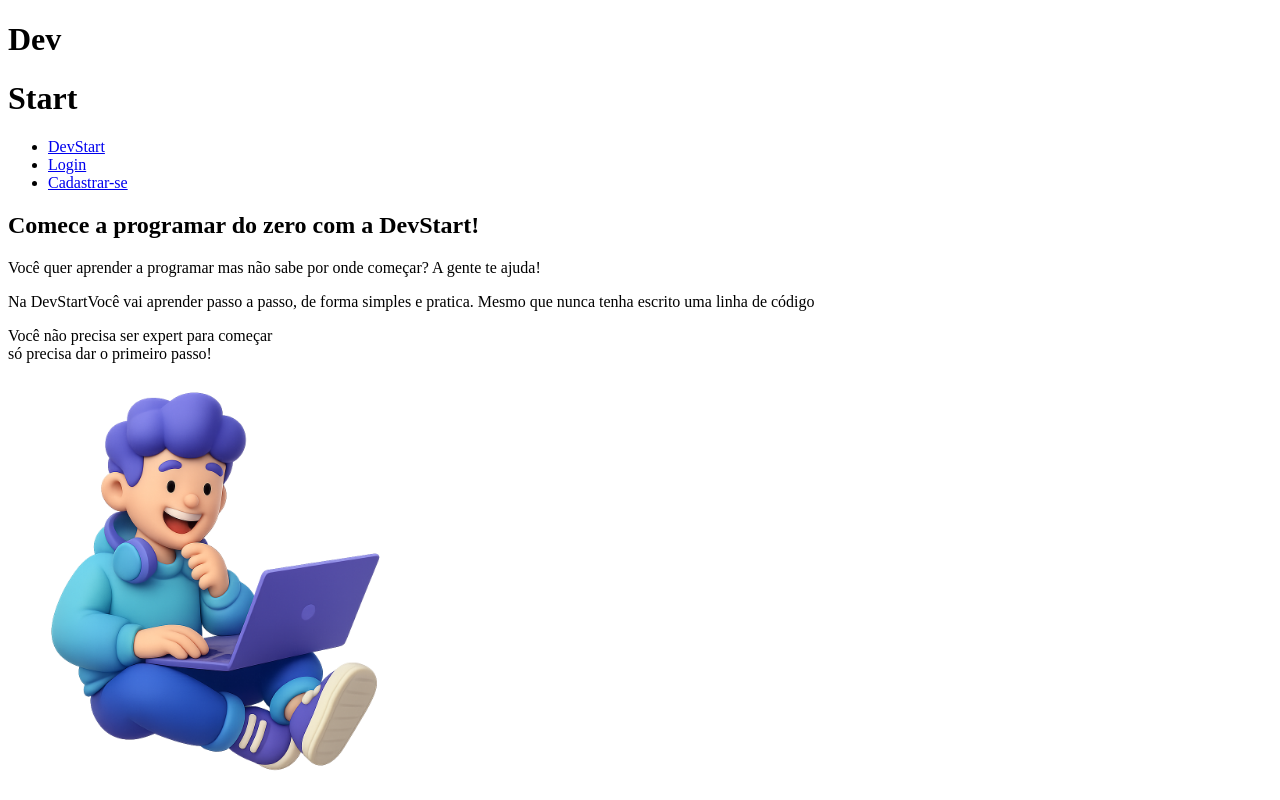
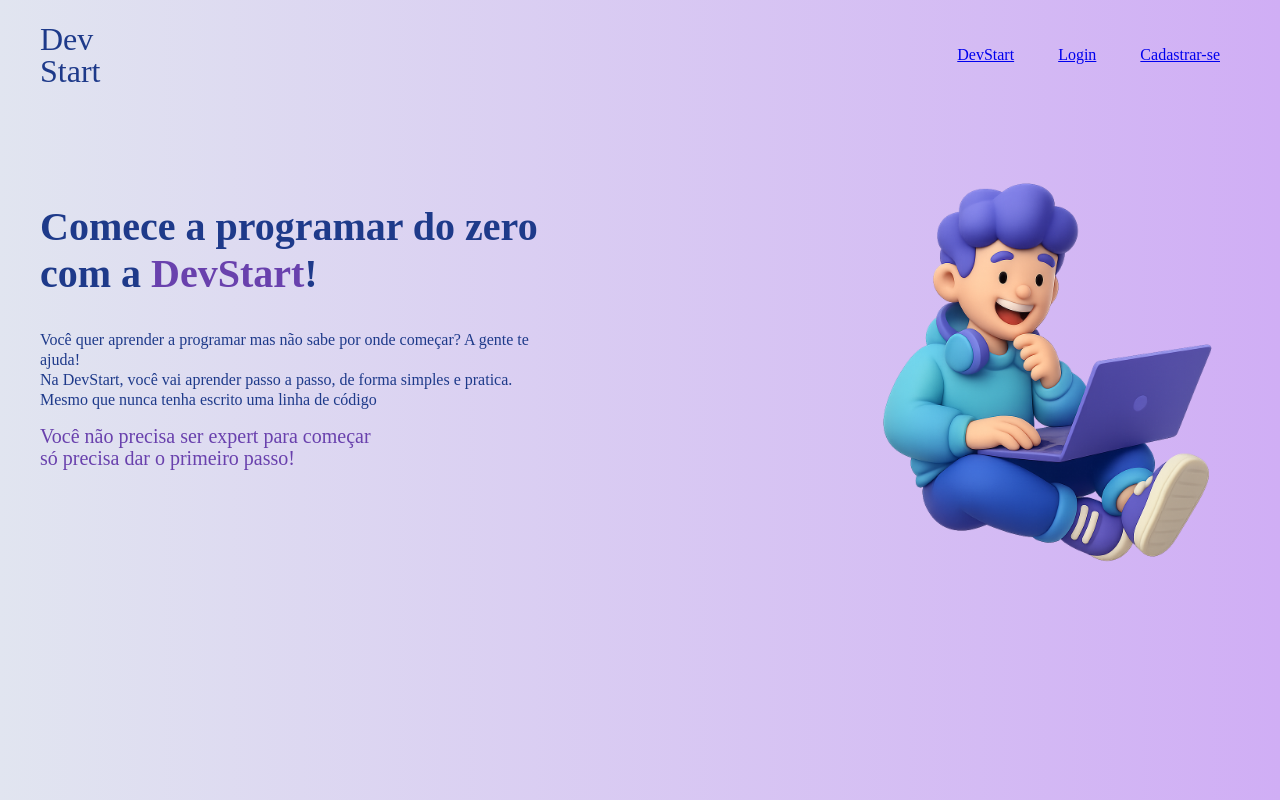
Before and after one commit to caiocrv/educacaoDigital, a Flask app: page / in a window 1280 px wide. Run offline with Flask 3, Linux system fonts and the light colour scheme.

Commit message:
Style landing

```diff
--- a/plataformaEducacaoDigital/static/style.css
+++ b/plataformaEducacaoDigital/static/style.css
@@ -0,0 +1,53 @@
+body {
+    background:linear-gradient(to right, #e1e5f0, #d0aef5);
+    color: #1e3a8a;
+    max-width: 1200px;
+    margin: 0 auto;
+    padding: 10px;
+}
+
+header {
+    display: flex;
+    flex-direction: row;
+    justify-content: space-between;
+    align-items: center;
+}
+
+#title{
+    flex-direction: column;
+    line-height: 10px;
+}
+
+li{
+    display: inline-block;
+    margin: 20px;
+}
+
+h1{
+    font-weight: 200;
+}
+
+main{
+    display: flex;
+    flex-direction: row;
+    justify-content: space-between;
+    margin-top: 70px;
+}
+
+h2{
+    font-size: 2.5rem;
+    color: #1e3a8a;
+}
+
+span{
+    color: #6941ad;
+}
+
+#paragrafo{
+    font-size: 20px;
+}
+
+p{
+    line-height: 20px;
+    max-width: 500px;
+}
--- a/plataformaEducacaoDigital/templates/landingPage.html
+++ b/plataformaEducacaoDigital/templates/landingPage.html
@@ -8,7 +8,7 @@
 </head>
 <body>
   <header>
-    <div>
+    <div id="title">
       <h1>Dev</h1>
       <h1>Start</h1>
     </div>
@@ -22,10 +22,9 @@
 
   <main>
     <aside>
-      <h1>Comece a programar do zero com a <span>DevStart</span>!</h1>
-      <p>Você quer aprender a programar mas não sabe por onde começar? A gente te ajuda!</p>
-      <p>Na <span>DevStart</span>Você vai aprender passo a passo, de forma simples e pratica. Mesmo que nunca tenha escrito uma linha de código</p>
-      <p>Você não precisa ser expert para começar <br> só precisa dar o primeiro passo!</p>
+      <h2>Comece a programar do zero <br>com a <span>DevStart</span>!</h2>
+      <p>Você quer aprender a programar mas não sabe por onde começar? A gente te ajuda!<br>Na DevStart, você vai aprender passo a passo, de forma simples e pratica. Mesmo que nunca tenha escrito uma linha de código</p>
+      <p><span id="paragrafo">Você não precisa ser expert para começar <br> só precisa dar o primeiro passo!</span></p>
     </aside>
 
     <article>
```
